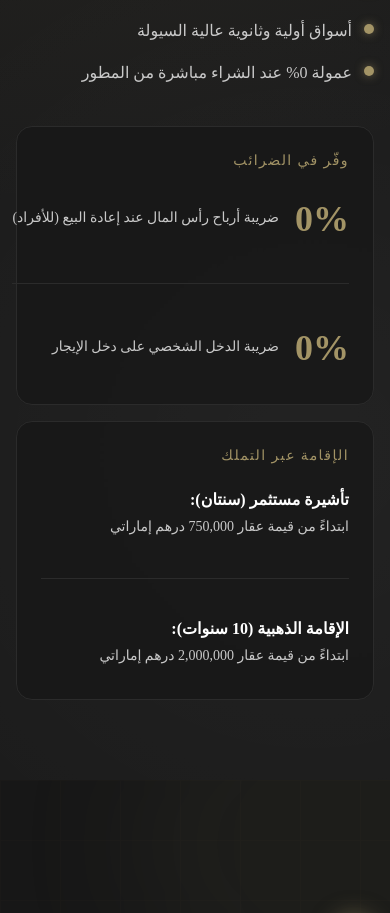
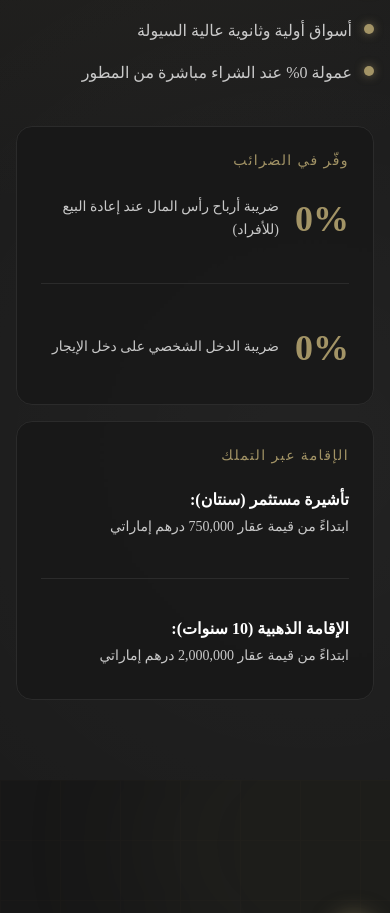
Before and after one commit to demokrat90/metrika, a Next.js app: page / in a window 390 px wide. Shown: the part 1704-2617 px from the top of the page. Built offline with nearby package versions, Linux system fonts and the light colour scheme; no server answers; a web font is replaced by a local one.

Commit message:
Fix mobile overflow in tax and residency cards

```diff
--- a/src/components/TaxResidencySection.tsx
+++ b/src/components/TaxResidencySection.tsx
@@ -25,26 +25,26 @@ const residencyItems = [
 export default function TaxResidencySection() {
   return (
     <div className="mt-10 grid grid-cols-1 md:grid-cols-2 gap-4">
-      <div className="rounded-2xl border border-[#2b2b2b] bg-[#171717]/75 p-6 backdrop-blur-[1px]">
+      <div className="rounded-2xl border border-[#2b2b2b] bg-[#171717]/75 p-6 backdrop-blur-[1px] overflow-hidden">
         <p className="text-sm text-[#a39466] tracking-widest">وفّر في الضرائب</p>
         <div className="mt-4 grid gap-4">
           <div className="h-16 md:h-20 flex items-center">
-            <div className="flex items-center gap-4 w-full">
+            <div className="flex items-center gap-4 w-full min-w-0">
               <div className="text-4xl md:text-5xl font-bold text-[#a39466]">
                 {taxItems[0].value}
               </div>
-              <p className="text-[#c9c9c9] text-sm md:text-base leading-relaxed whitespace-nowrap">
+              <p className="text-[#c9c9c9] text-sm md:text-base leading-relaxed whitespace-normal md:whitespace-nowrap break-words min-w-0">
                 {taxItems[0].text}
               </p>
             </div>
           </div>
           <div className="my-4 h-px bg-[#2b2b2b]" />
           <div className="h-16 md:h-20 flex items-center">
-            <div className="flex items-center gap-4 w-full">
+            <div className="flex items-center gap-4 w-full min-w-0">
               <div className="text-4xl md:text-5xl font-bold text-[#a39466]">
                 {taxItems[1].value}
               </div>
-              <p className="text-[#c9c9c9] text-sm md:text-base leading-relaxed whitespace-nowrap">
+              <p className="text-[#c9c9c9] text-sm md:text-base leading-relaxed whitespace-normal md:whitespace-nowrap break-words min-w-0">
                 {taxItems[1].text}
               </p>
             </div>
@@ -52,17 +52,17 @@ export default function TaxResidencySection() {
         </div>
       </div>
 
-      <div className="rounded-2xl border border-[#2b2b2b] bg-[#171717]/75 p-6 backdrop-blur-[1px]">
+      <div className="rounded-2xl border border-[#2b2b2b] bg-[#171717]/75 p-6 backdrop-blur-[1px] overflow-hidden">
         <p className="text-sm text-[#a39466] tracking-widest">الإقامة عبر التملك</p>
         <div className="mt-4 grid gap-4">
           <div className="min-h-[64px] md:min-h-[80px] flex flex-col justify-center">
             <p className="text-white font-bold mb-1">{residencyItems[0].title}</p>
-            <p className="text-[#c9c9c9] text-sm md:text-base leading-relaxed whitespace-nowrap">{residencyItems[0].text}</p>
+            <p className="text-[#c9c9c9] text-sm md:text-base leading-relaxed whitespace-normal md:whitespace-nowrap break-words">{residencyItems[0].text}</p>
           </div>
           <div className="my-4 h-px bg-[#2b2b2b]" />
           <div className="min-h-[64px] md:min-h-[80px] flex flex-col justify-center">
             <p className="text-white font-bold mb-1">{residencyItems[1].title}</p>
-            <p className="text-[#c9c9c9] text-sm md:text-base leading-relaxed whitespace-nowrap">{residencyItems[1].text}</p>
+            <p className="text-[#c9c9c9] text-sm md:text-base leading-relaxed whitespace-normal md:whitespace-nowrap break-words">{residencyItems[1].text}</p>
           </div>
         </div>
       </div>
```
